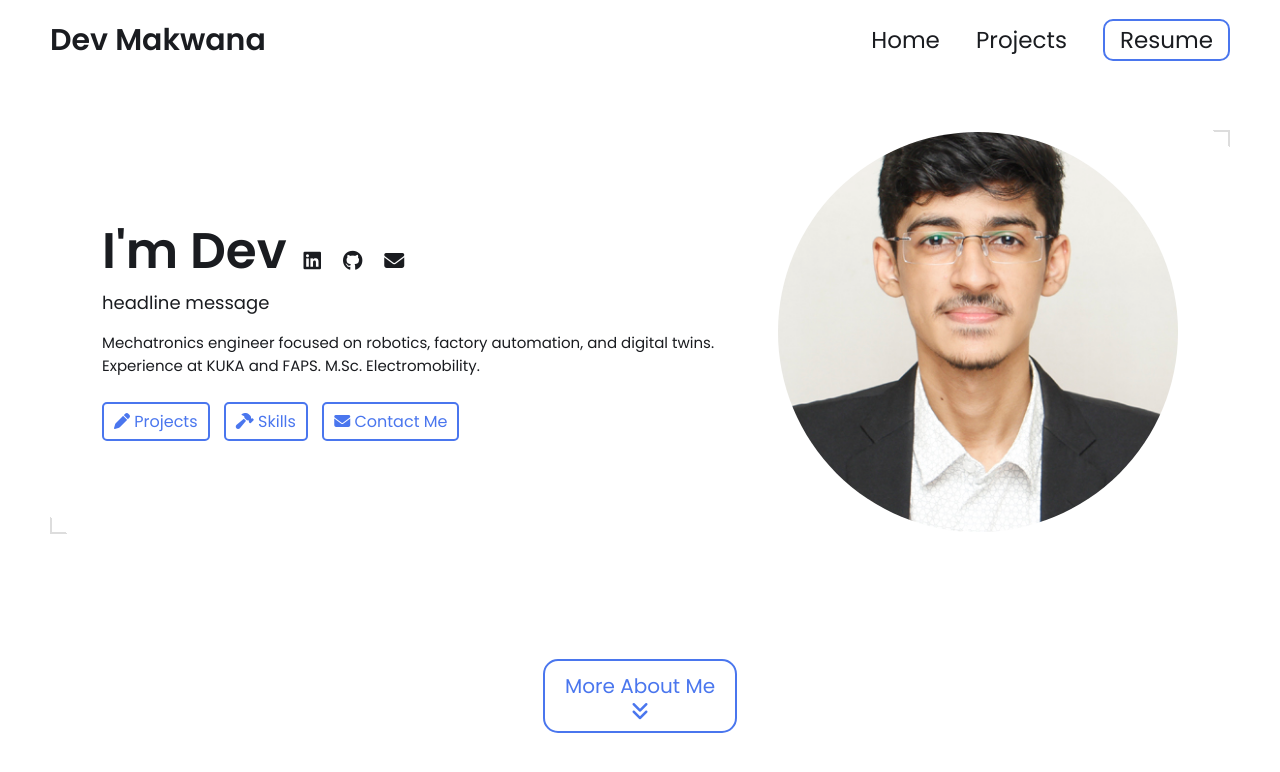
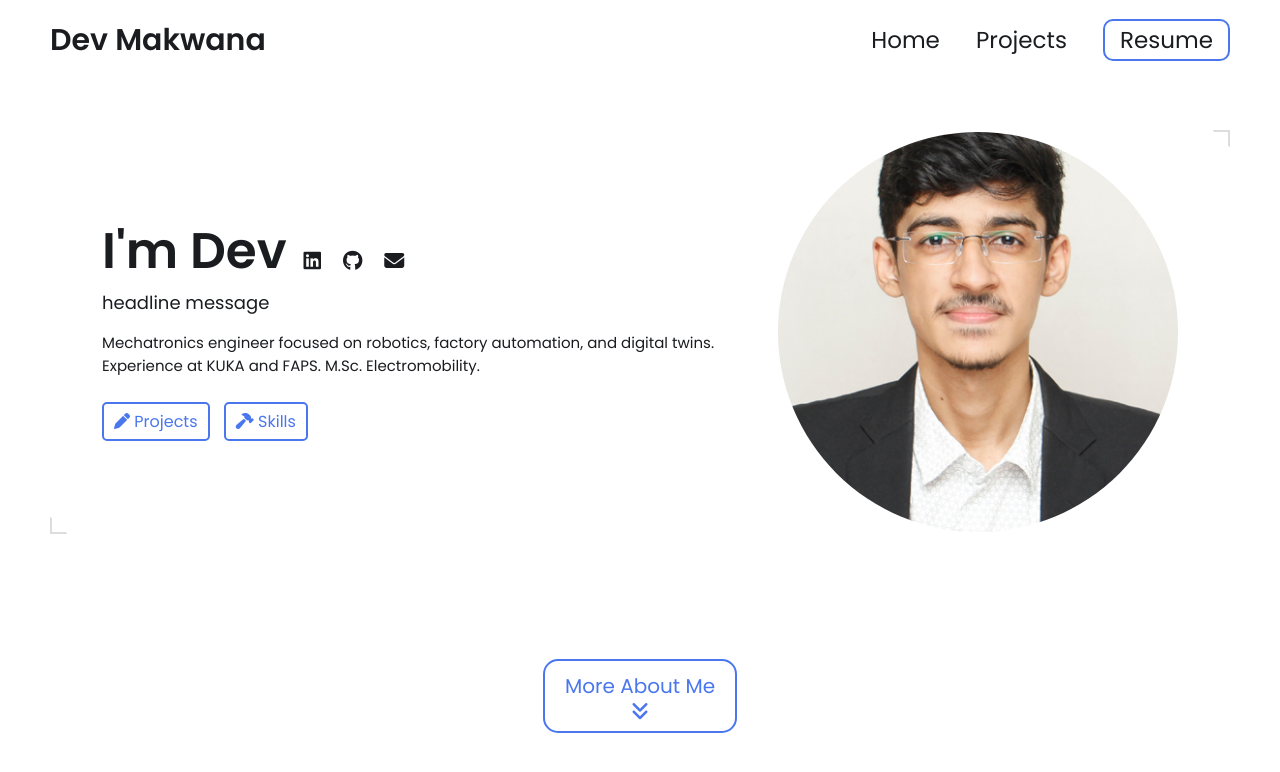
Before and after one commit to devmak7/devmak7.github.io, a Jekyll site: the page built from index.html, in a window 1280 px wide and 900 px high. Shown: the top 772 px of the window. Built offline with Jekyll 4.4.1, drawn with Linux system fonts in a browser that asks for light colours.

Commit message:
Update hero.html

```diff
--- a/_includes/hero.html
+++ b/_includes/hero.html
@@ -85,9 +85,7 @@
                     <i class="fa-solid fa-hammer"></i>
                     <span>Skills</span>
                 </a>
-                <a href="#contact">
-                    <i class="fa-solid fa-envelope"></i>
-                    <span>Contact Me</span>
+
                 </a>
         </div>
         </div>
```
